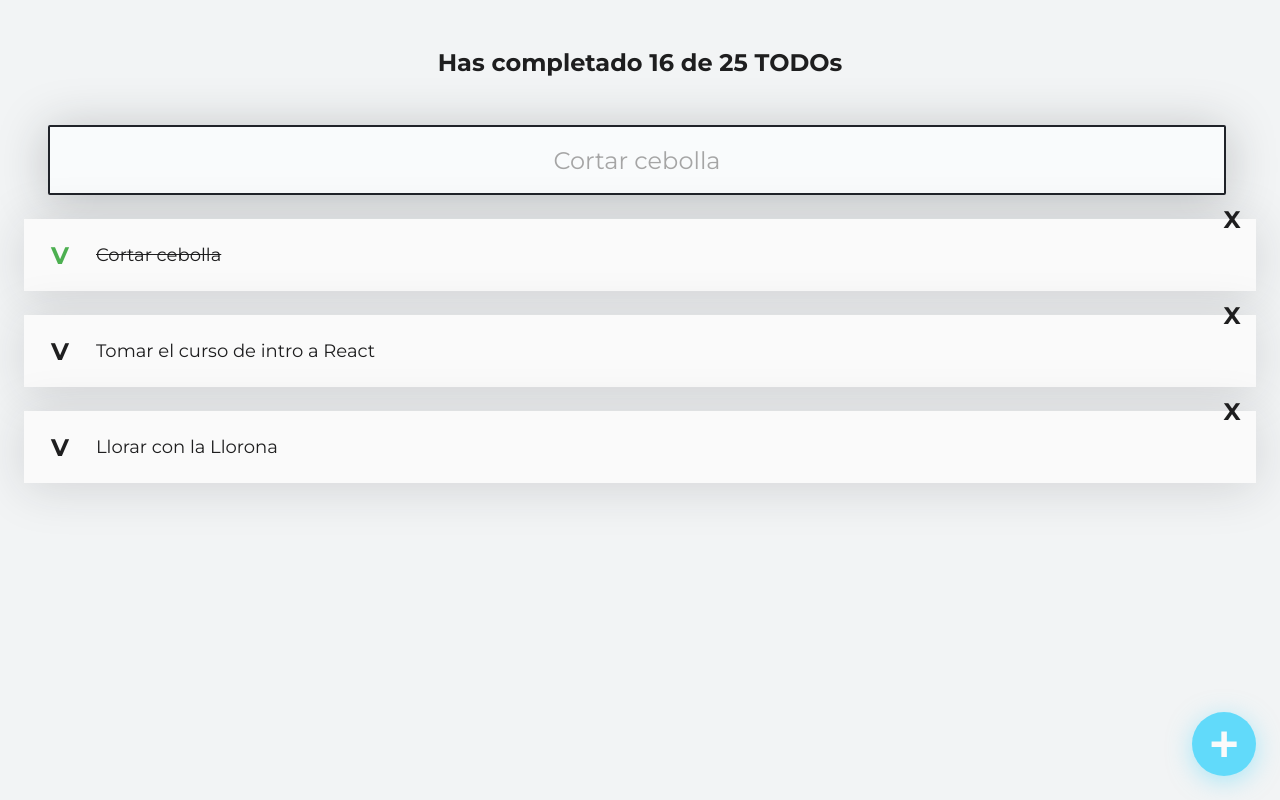
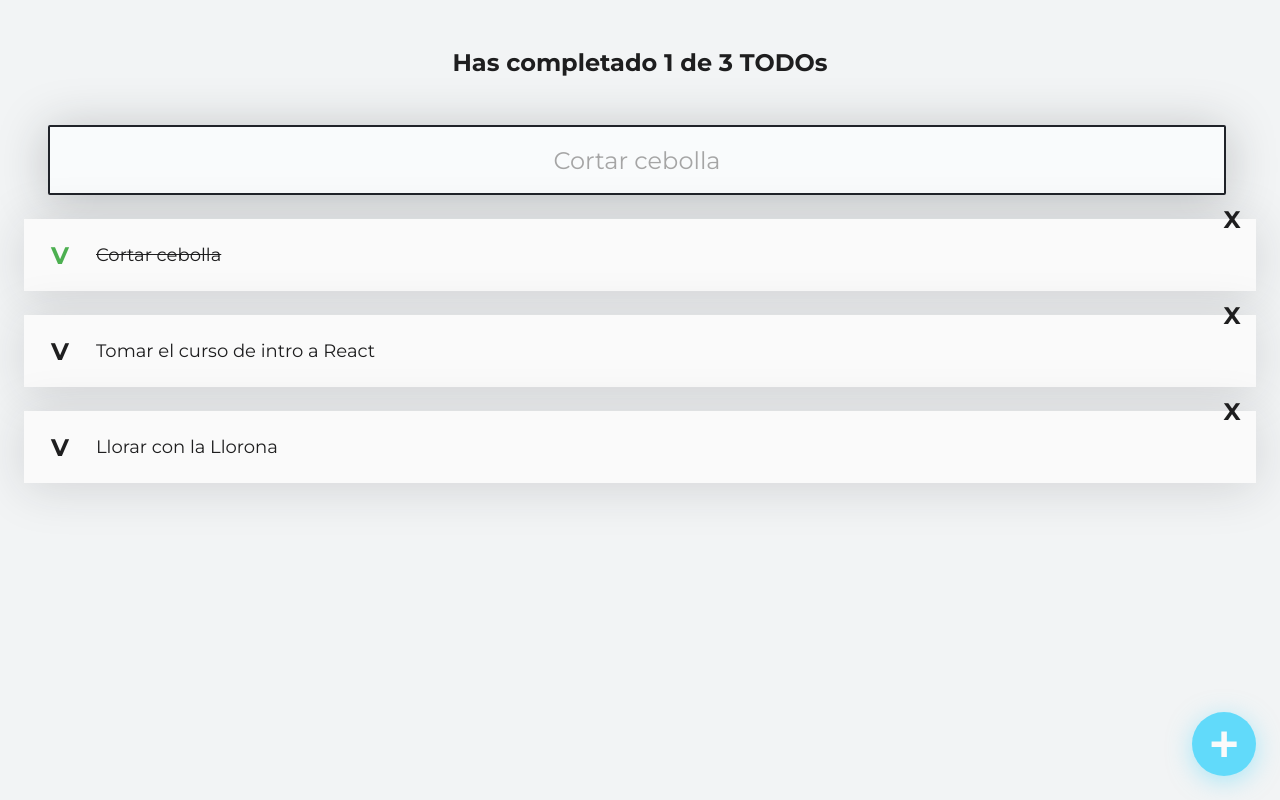
Before and after one commit to JoshuaFrontEnd/Platzi-Curso-React, a React (Create React App) app: page / in a window 1280 px wide. Built offline with nearby package versions, Linux system fonts and the light colour scheme.

Commit message:
Contando TODOs

```diff
--- a/src/App.js
+++ b/src/App.js
@@ -1,3 +1,4 @@
+import { useState } from 'react';
 import { CreateTodoButton } from './CreateTodoButton';
 import { TodoCounter } from './TodoCounter';
 import { TodoItem } from './TodoItem';
@@ -11,11 +12,20 @@
 ];
 
 function App() {
+  const [todos, setTodos] = useState(defaultTodos);
+  const [searchValue, setSearchValue] = useState('');
+
+  const completedTodos = todos.filter(todo => !!todo.completed).length;
+
+  const totalTodos = todos.length;
+
+  console.log('Los usuarios buscan ToDos de:', searchValue);
+
   return (
     <>
-      <TodoCounter completed={16} total={25} />
+      <TodoCounter completed={completedTodos} total={totalTodos} />
 
-      <TodoSearch />
+      <TodoSearch searchValue={searchValue} setSearchValue={setSearchValue} />
 
       <TodoList>
         {defaultTodos.map(todo => (
--- a/src/TodoSearch.js
+++ b/src/TodoSearch.js
@@ -1,11 +1,6 @@
-import { useState } from 'react';
 import './TodoSearch.css';
 
-function TodoSearch() {
-  const [searchValue, setSearchValue] = useState('');
-
-  console.log('Los usuarios buscan ToDos de:', searchValue);
-
+function TodoSearch({ searchValue, setSearchValue }) {
   return (
     <input
       placeholder="Cortar cebolla"
```
